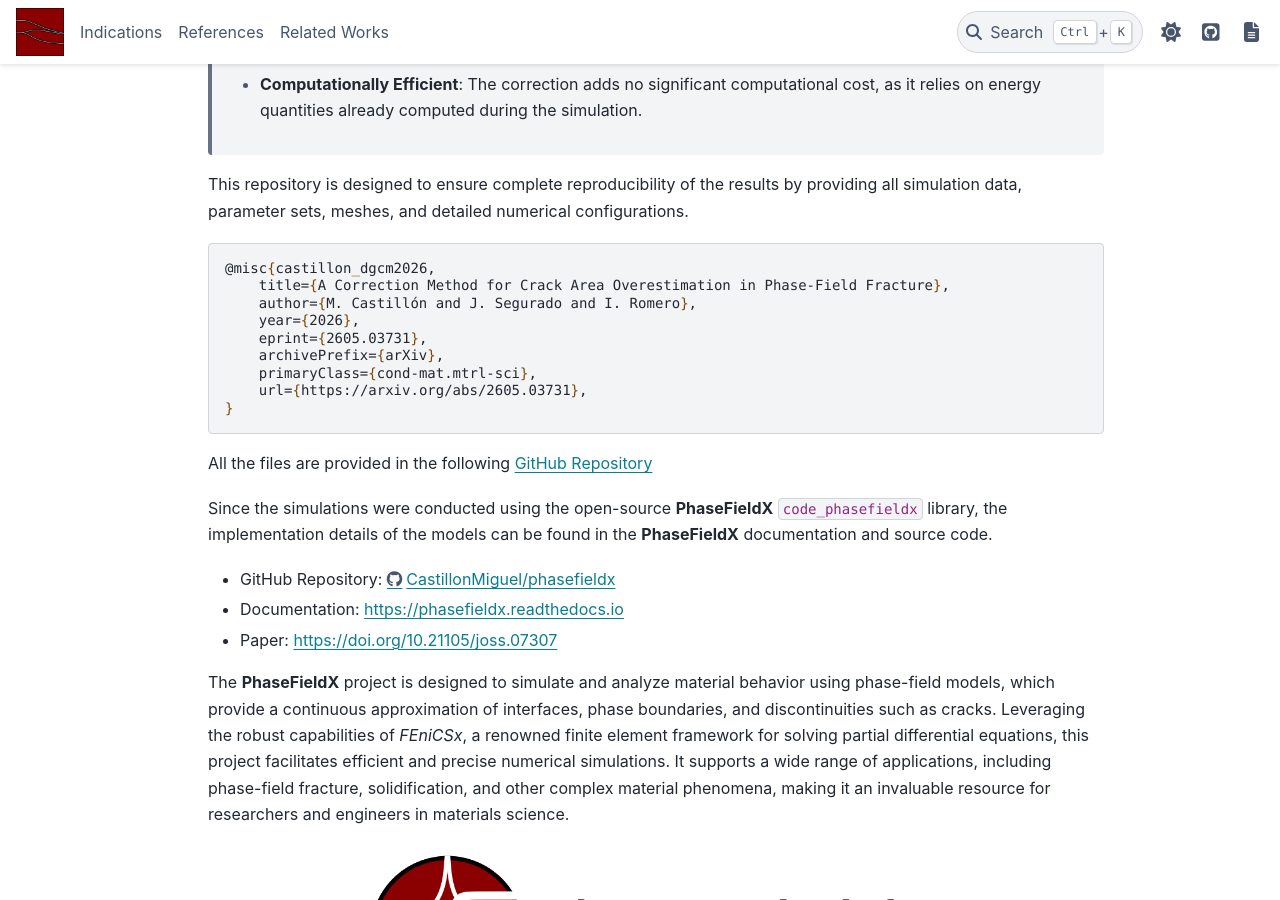
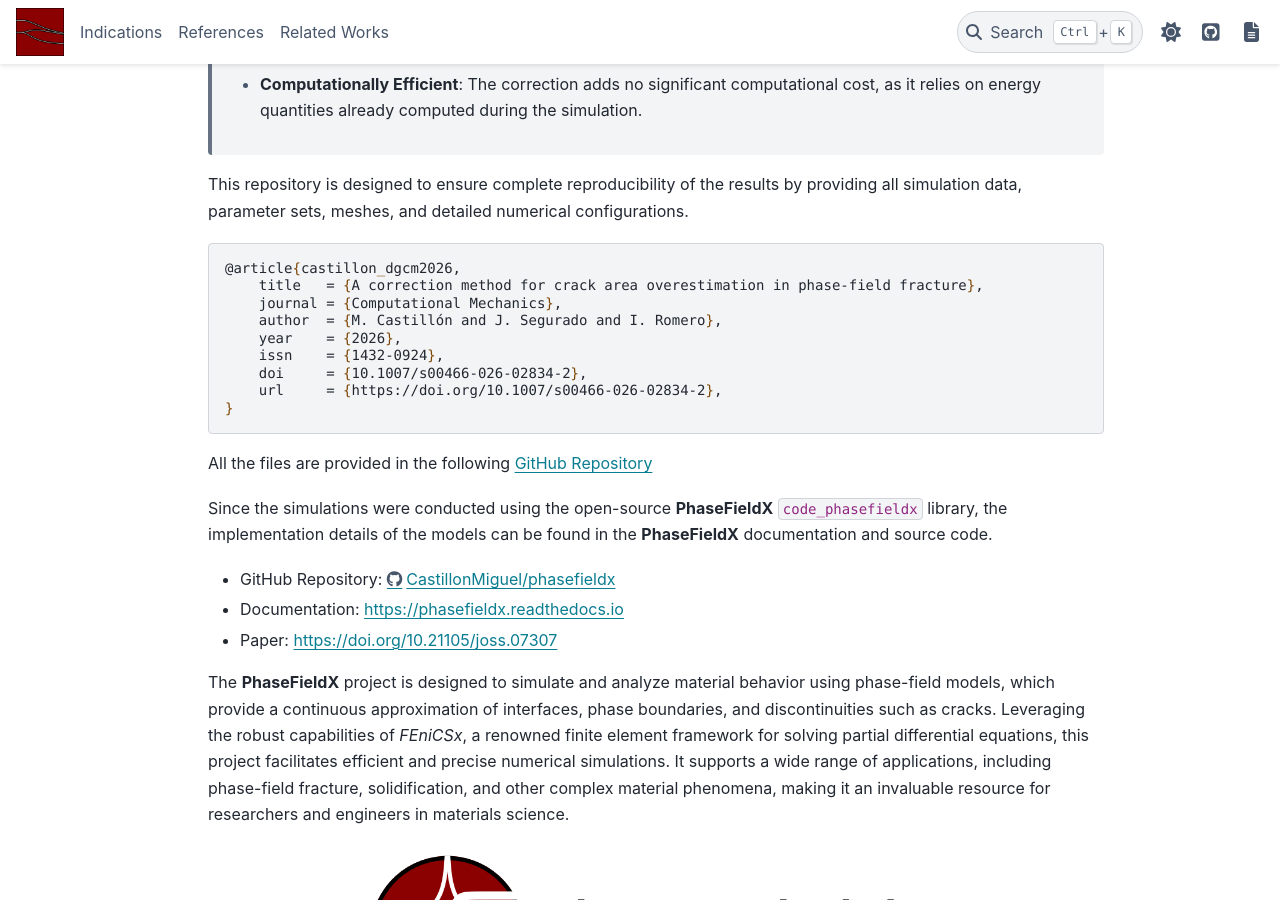
Before and after one commit to CastillonMiguel/A-Correction-Method-for-Crack-Area-Overestimation-in-Phase-Field-Fracture, a Sphinx documentation site: the page built from docs/source/index.rst, in a window 1280 px wide and 900 px high, scrolled down 1216 px. Built offline with Sphinx 7.4.7 and the PyData theme 0.15.4, drawn with Linux system fonts in a browser that asks for light colours; pages that are not in the unit, such as notebooks, are missing from menus; the version number could not be read and is left out; cross-references to code outside the pages are shown as plain code.

Commit message:
Update publication references in documentation and bibliography

```diff
--- a/docs/source/conf.py
+++ b/docs/source/conf.py
@@ -245,7 +245,7 @@
     'icon_links': [
         {
             'name': 'The Paper',
-            'url': 'https://arxiv.org/abs/2605.03731',
+            'url': 'https://link.springer.com/article/10.1007/s00466-026-02834-2',
             'icon': 'fa fa-file-text fa-fw',
         },
     ],
--- a/docs/source/index.rst
+++ b/docs/source/index.rst
@@ -42,14 +42,14 @@
 
 .. code:: latex
 
-    @misc{castillon_dgcm2026,
-        title={A Correction Method for Crack Area Overestimation in Phase-Field Fracture},
-        author={M. Castillón and J. Segurado and I. Romero},
-        year={2026},
-        eprint={2605.03731},
-        archivePrefix={arXiv},
-        primaryClass={cond-mat.mtrl-sci},
-        url={https://arxiv.org/abs/2605.03731},
+    @article{castillon_dgcm2026,
+        title   = {A correction method for crack area overestimation in phase-field fracture},
+        journal = {Computational Mechanics},
+        author  = {M. Castillón and J. Segurado and I. Romero},
+        year    = {2026},
+        issn    = {1432-0924},
+        doi     = {10.1007/s00466-026-02834-2},
+        url     = {https://doi.org/10.1007/s00466-026-02834-2},
     }
 
 All the files are provided in the following `GitHub Repository <https://github.com/CastillonMiguel/A-Correction-Method-for-Crack-Area-Overestimation-in-Phase-Field-Fracture>`_
--- a/references.bib
+++ b/references.bib
@@ -18,7 +18,7 @@
   month        = oct,
   year         = 2025,
   publisher    = {Zenodo},
-  version      = {v0.2.0},
+  version      = {v0.3.1},
   doi          = {10.5281/zenodo.21431366},
   url          = {https://doi.org/10.5281/zenodo.21431366}
 }
@@ -32,7 +32,8 @@
 
 @misc{code_availability_zenodo,
   author       = {Castillón, M.},
-  title        = {{Zenodo DOI to be added upon acceptance}},
+  title        = {{https://doi.org/10.5281/zenodo.21453024}},
+  year         = {2025},
 }
 
 @misc{code_BarattaEtal2023,
```
Also changed, not shown: README.rst (+9 -9 lines).
